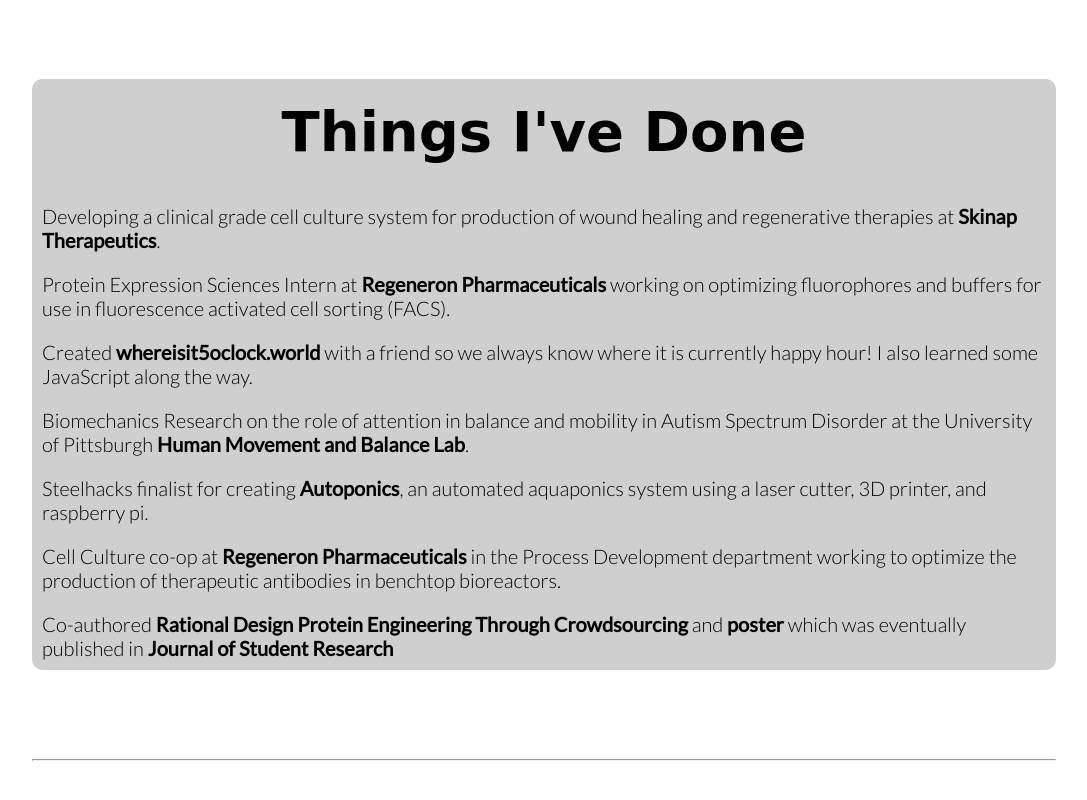
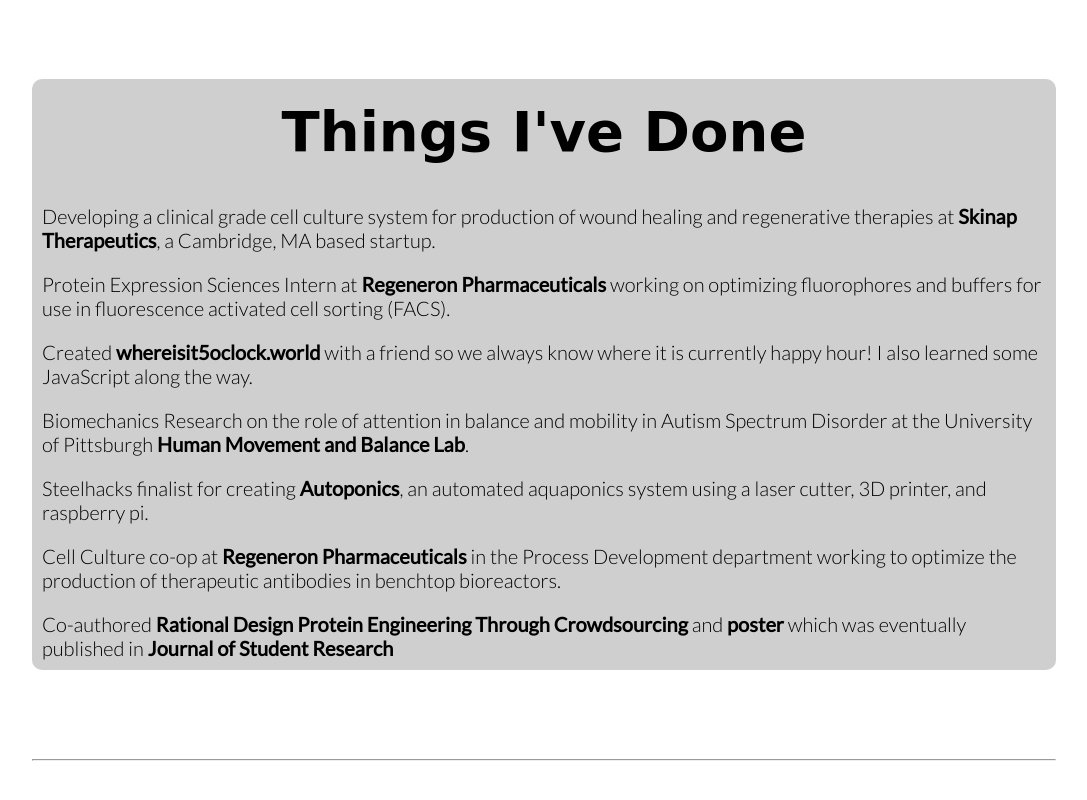
Before and after one commit to patrickbohse/patrickbohse.com, a plain HTML site: page index.html in a window 1280 px wide. Shown: the part 1555-2355 px from the top of the page, without its empty margins (96-1183 px from the left). Drawn offline with nearby package versions, Linux system fonts and the light colour scheme; a web font is replaced by a local one.

Commit message:
Updated index.html

```diff
--- a/index.html
+++ b/index.html
@@ -8,6 +8,7 @@
         <link href="https://fonts.googleapis.com/css?family=Baumans" rel="stylesheet">
         <link href="https://fonts.googleapis.com/css?family=Righteous" rel="stylesheet">
         <link href="https://fonts.googleapis.com/css?family=Lato:100,300,400" rel="stylesheet">
+	<link href="https://fonts.googleapis.com/css2?family=Noto+Sans+JP&family=Playfair+Display&display=swap" rel="stylesheet">
         <script src="https://ajax.googleapis.com/ajax/libs/jquery/1.8.3/jquery.min.js"></script>
         <script src="http://code.jquery.com/ui/1.9.2/jquery-ui.js"></script>
         <script type="text/javascript" src="jqueryscript.js"></script>
@@ -47,7 +48,7 @@
                 <div id="things_ive_done" class="vheight">
                     <span>
                         <h2 class="top">Things I've Done</h2>
-			<p class="middle">Developing a clinical grade cell culture system for production of wound healing and regenerative therapies at <a href="https://www.skinapus.com/" target="_blank"><b>Skinap Therapeutics</b></a>.</p>
+			<p class="middle">Developing a clinical grade cell culture system for production of wound healing and regenerative therapies at <a href="https://www.skinapus.com/" target="_blank"><b>Skinap Therapeutics</b></a>, a Cambridge, MA based startup.</p>
 			<p class="middle">Protein Expression Sciences Intern at <a href="https://www.regeneron.com/" target="_blank"><b>Regeneron Pharmaceuticals</b></a> working on optimizing fluorophores and buffers for use in fluorescence activated cell sorting (FACS).</p>
                         <p class="middle">Created <a href="http://whereisit5oclock.world/" target="_blank"><b>whereisit5oclock.world</b></a> with a friend so we always know where it is currently happy hour! I also learned some JavaScript along the way.</p>
                         <p class="middle">Biomechanics Research on the role of attention in balance and mobility in Autism Spectrum Disorder at the University of Pittsburgh <a href="http://www.engineering.pitt.edu/hmbl/" target="_blank"><b>Human Movement and Balance Lab</b></a>.</p>
```
